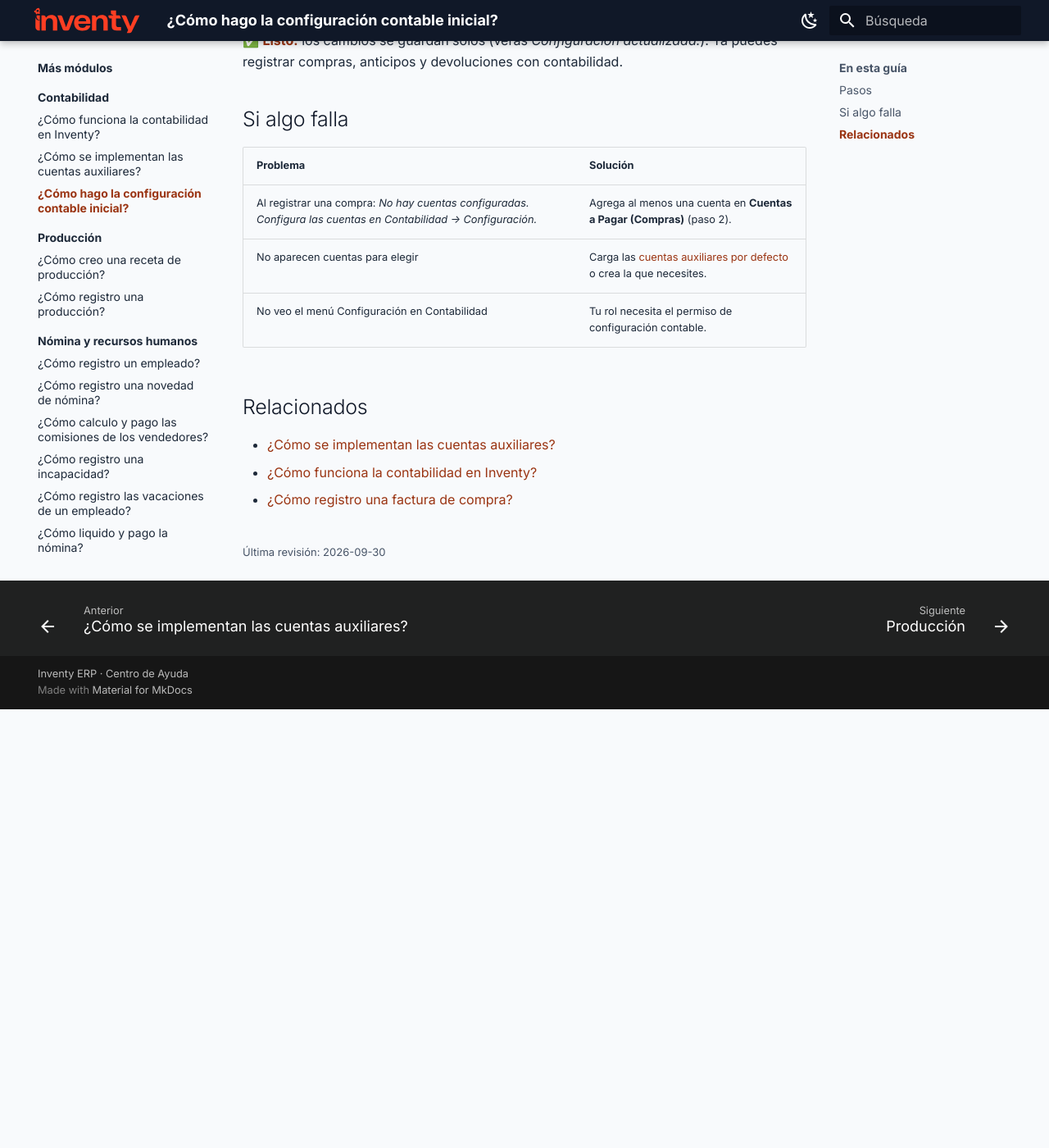
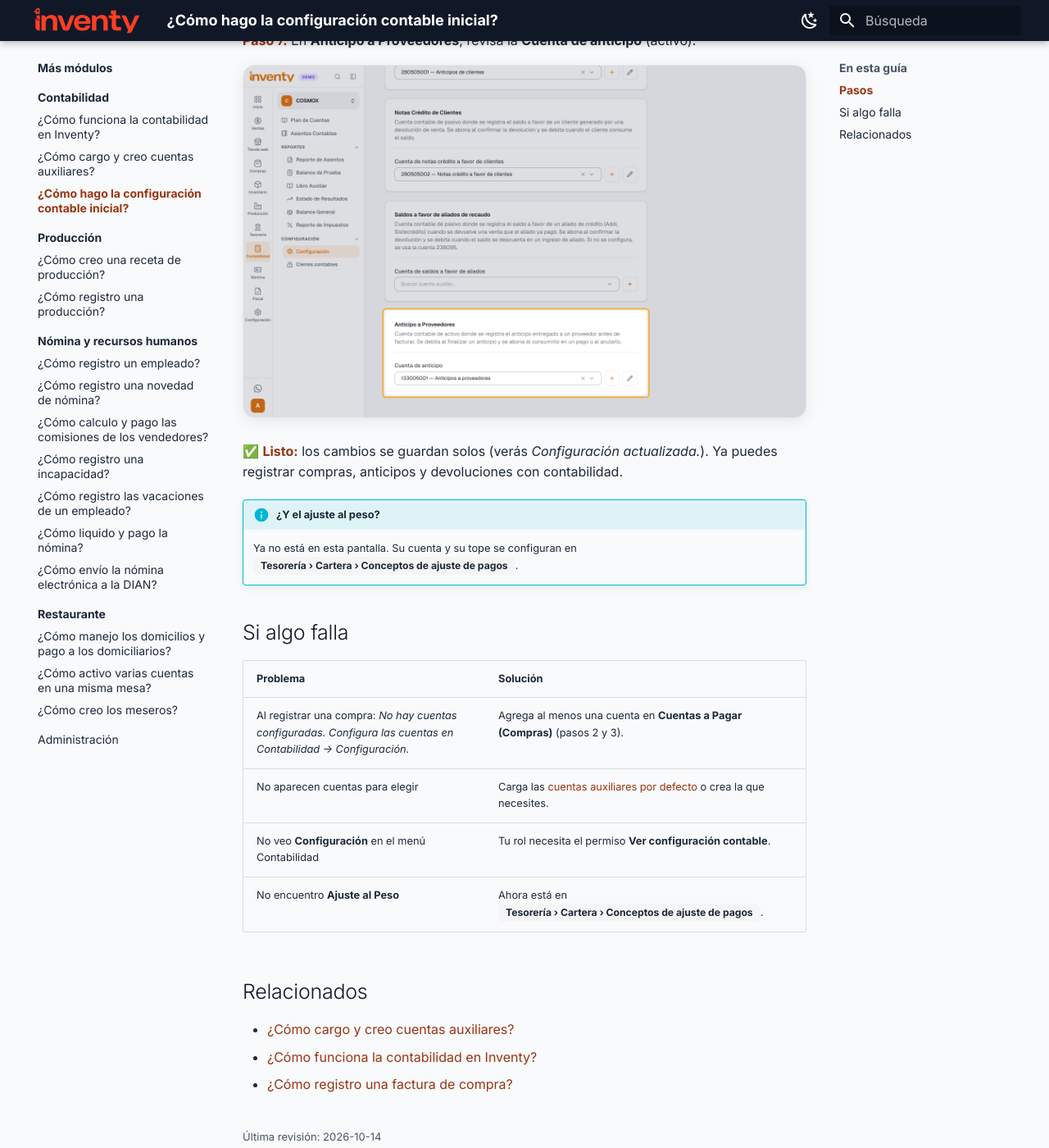
Before and after one commit to Cosmox-SAS/inventy-help, an MkDocs documentation site: the page built from docs/contabilidad/configuracion-contable.md, in a window 1280 px wide and 1400 px high, scrolled down 3701 px. Shown: the whole window at 82% size. Built offline with MkDocs 1.6.1 and Material for MkDocs 9.7.7, drawn with Linux system fonts in a browser that asks for light colours; before the commit the page ends 4566 px from its top, so only the background shows below that; some of the changed text lies outside the part shown.

Commit message:
docs(contabilidad): revisar guías de configuración contable y cuentas auxiliares

```diff
--- a/docs/contabilidad/configuracion-contable.md
+++ b/docs/contabilidad/configuracion-contable.md
@@ -1,13 +1,13 @@
 ---
 title: "¿Cómo hago la configuración contable inicial?"
-description: "Pasos para configurar las cuentas que Inventy usa en compras, anticipos, notas crédito y ajuste al peso."
+description: "Pasos para configurar las cuentas que Inventy usa en compras, anticipos, notas crédito y aliados de recaudo."
 estado: pendiente-validacion
 tipo: rapida
 modulo: contabilidad
 menu: "Contabilidad › Configuración"
 permisos:
   - Ver configuración contable
-revisado: 2026-09-30
+revisado: 2026-10-14
 tags:
   - Contabilidad
   - Configuración
@@ -15,7 +15,7 @@
 
 # ¿Cómo hago la configuración contable inicial?
 
-<p class="tambien-se-busca">También se busca como: configuración contable, cuentas a pagar, cuenta de proveedores, no hay cuentas configuradas, cuenta de anticipos, ajuste al peso, parametrizar contabilidad.</p>
+<p class="tambien-se-busca">También se busca como: configuración contable, cuentas a pagar, cuenta de proveedores, no hay cuentas configuradas, cuenta de anticipos, notas crédito, Addi, Sistecrédito, parametrizar contabilidad.</p>
 
 **Antes de empezar:** carga primero las [cuentas auxiliares por defecto](cuentas-auxiliares.md): asignan casi todo solo.
 
@@ -25,38 +25,46 @@
 
 ![Paso 1: pantalla Configuración Contable](../assets/capturas/contabilidad/configuracion-contable/paso-1.webp)
 
-**Paso 2.** En **Cuentas a Pagar (Compras)**, haz clic en **Agregar cuenta** y elige la cuenta de proveedores (ej. *Proveedores nacionales*). Puedes agregar varias: aparecerán en cada factura de compra.
+**Paso 2.** En **Cuentas a Pagar (Compras)**, haz clic en **Agregar cuenta**.
 
-![Paso 2: bloque Cuentas a Pagar](../assets/capturas/contabilidad/configuracion-contable/paso-2.webp)
+![Paso 2: botón Agregar cuenta](../assets/capturas/contabilidad/configuracion-contable/paso-2.webp)
 
-**Paso 3.** En **Anticipos de Clientes**, revisa la **Cuenta de anticipos** (pasivo donde queda el dinero que el cliente paga por adelantado).
+**Paso 3.** En la fila nueva, busca y elige la cuenta de proveedores (ej. *Proveedores nacionales*). Puedes agregar varias: aparecerán en el campo **Cuenta a Pagar (Neto)** de cada factura de compra.
 
-![Paso 3: bloque Anticipos de Clientes](../assets/capturas/contabilidad/configuracion-contable/paso-3.webp)
+![Paso 3: cuenta de proveedores agregada](../assets/capturas/contabilidad/configuracion-contable/paso-3.webp)
 
-**Paso 4.** En **Notas Crédito de Clientes**, revisa la cuenta del saldo a favor que generan las devoluciones.
+**Paso 4.** En **Anticipos de Clientes**, revisa la **Cuenta de anticipos** (pasivo donde queda el dinero que el cliente paga por adelantado).
 
-![Paso 4: bloque Notas Crédito de Clientes](../assets/capturas/contabilidad/configuracion-contable/paso-4.webp)
+![Paso 4: bloque Anticipos de Clientes](../assets/capturas/contabilidad/configuracion-contable/paso-4.webp)
 
-**Paso 5.** En **Anticipo a Proveedores**, revisa la **Cuenta de anticipo** (activo).
+**Paso 5.** En **Notas Crédito de Clientes**, revisa la **Cuenta de notas crédito a favor de clientes** (saldo a favor que generan las devoluciones).
 
-![Paso 5: bloque Anticipo a Proveedores](../assets/capturas/contabilidad/configuracion-contable/paso-5.webp)
+![Paso 5: bloque Notas Crédito de Clientes](../assets/capturas/contabilidad/configuracion-contable/paso-5.webp)
 
-**Paso 6.** En **Ajuste al Peso**, elige la cuenta y el **Tope del ajuste al peso** para cerrar en cero saldos de centavos al pagar o cobrar.
+**Paso 6.** Si vendes con Addi o Sistecrédito, en **Saldos a favor de aliados de recaudo** revisa la **Cuenta de saldos a favor de aliados**.
 
-![Paso 6: bloque Ajuste al Peso](../assets/capturas/contabilidad/configuracion-contable/paso-6.webp)
+![Paso 6: bloque Saldos a favor de aliados de recaudo](../assets/capturas/contabilidad/configuracion-contable/paso-6.webp)
+
+**Paso 7.** En **Anticipo a Proveedores**, revisa la **Cuenta de anticipo** (activo).
+
+![Paso 7: bloque Anticipo a Proveedores](../assets/capturas/contabilidad/configuracion-contable/paso-7.webp)
 
 ✅ **Listo:** los cambios se guardan solos (verás *Configuración actualizada.*). Ya puedes registrar compras, anticipos y devoluciones con contabilidad.
+
+!!! info "¿Y el ajuste al peso?"
+    Ya no está en esta pantalla. Su cuenta y su tope se configuran en <span class="ruta">Tesorería › Cartera › Conceptos de ajuste de pagos</span>.
 
 ## Si algo falla
 
 | Problema | Solución |
 |---|---|
-| Al registrar una compra: *No hay cuentas configuradas. Configura las cuentas en Contabilidad → Configuración.* | Agrega al menos una cuenta en **Cuentas a Pagar (Compras)** (paso 2). |
+| Al registrar una compra: *No hay cuentas configuradas. Configura las cuentas en Contabilidad → Configuración.* | Agrega al menos una cuenta en **Cuentas a Pagar (Compras)** (pasos 2 y 3). |
 | No aparecen cuentas para elegir | Carga las [cuentas auxiliares por defecto](cuentas-auxiliares.md) o crea la que necesites. |
-| No veo el menú Configuración en Contabilidad | Tu rol necesita el permiso de configuración contable. |
+| No veo **Configuración** en el menú Contabilidad | Tu rol necesita el permiso **Ver configuración contable**. |
+| No encuentro **Ajuste al Peso** | Ahora está en <span class="ruta">Tesorería › Cartera › Conceptos de ajuste de pagos</span>. |
 
 ## Relacionados
 
-- [¿Cómo se implementan las cuentas auxiliares?](cuentas-auxiliares.md)
+- [¿Cómo cargo y creo cuentas auxiliares?](cuentas-auxiliares.md)
 - [¿Cómo funciona la contabilidad en Inventy?](como-funciona.md)
 - [¿Cómo registro una factura de compra?](../compras/registrar-factura-compra.md)
--- a/mkdocs.yml
+++ b/mkdocs.yml
@@ -160,7 +160,7 @@
       - Contabilidad:
           - contabilidad/index.md
           - ¿Cómo funciona la contabilidad en Inventy?: contabilidad/como-funciona.md
-          - ¿Cómo se implementan las cuentas auxiliares?: contabilidad/cuentas-auxiliares.md
+          - ¿Cómo cargo y creo cuentas auxiliares?: contabilidad/cuentas-auxiliares.md
           - ¿Cómo hago la configuración contable inicial?: contabilidad/configuracion-contable.md
       - Producción:
           - produccion/index.md
```
Also changed, not shown: docs/contabilidad/como-funciona.md (+12 -8 lines), docs/contabilidad/cuentas-auxiliares.md (+28 -28 lines), docs/contabilidad/index.md (+8 -7 lines), docs/assets/capturas/contabilidad/configuracion-contable/paso-7.webp (added), 2 other files.
